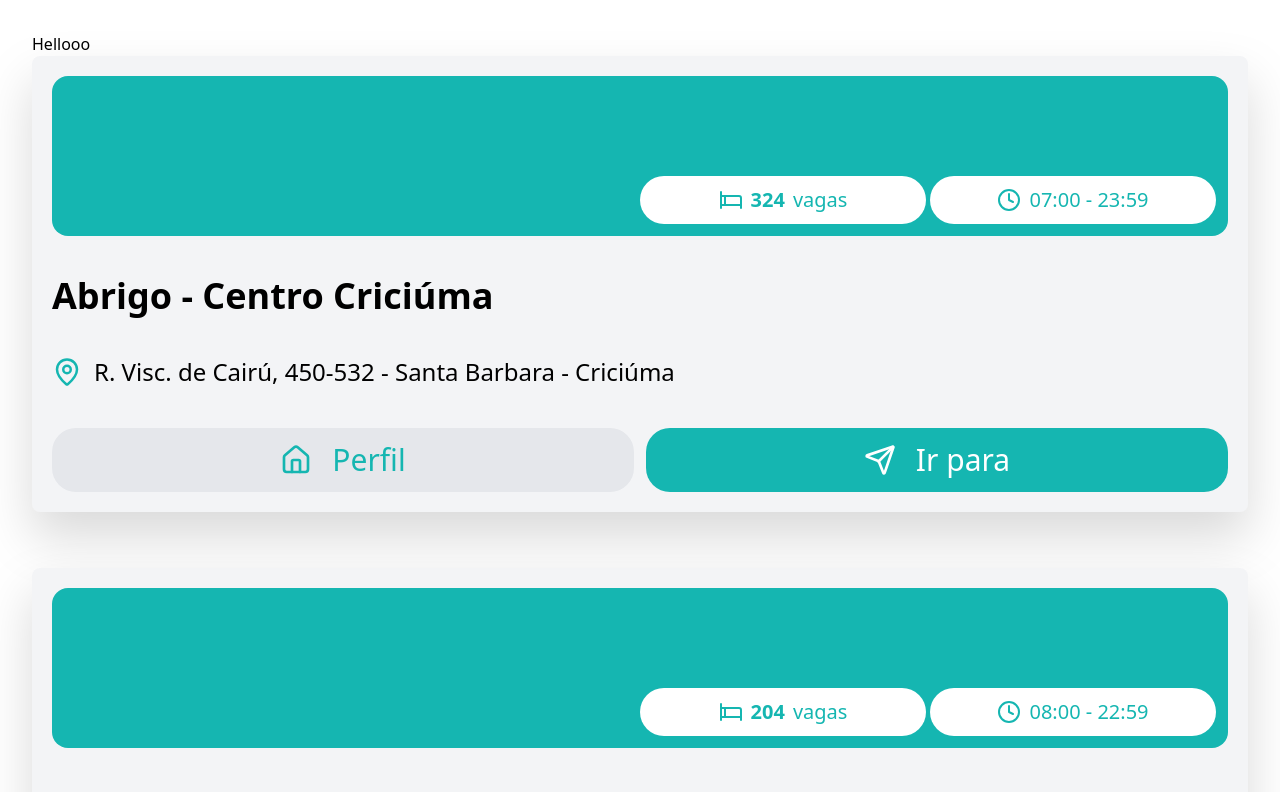
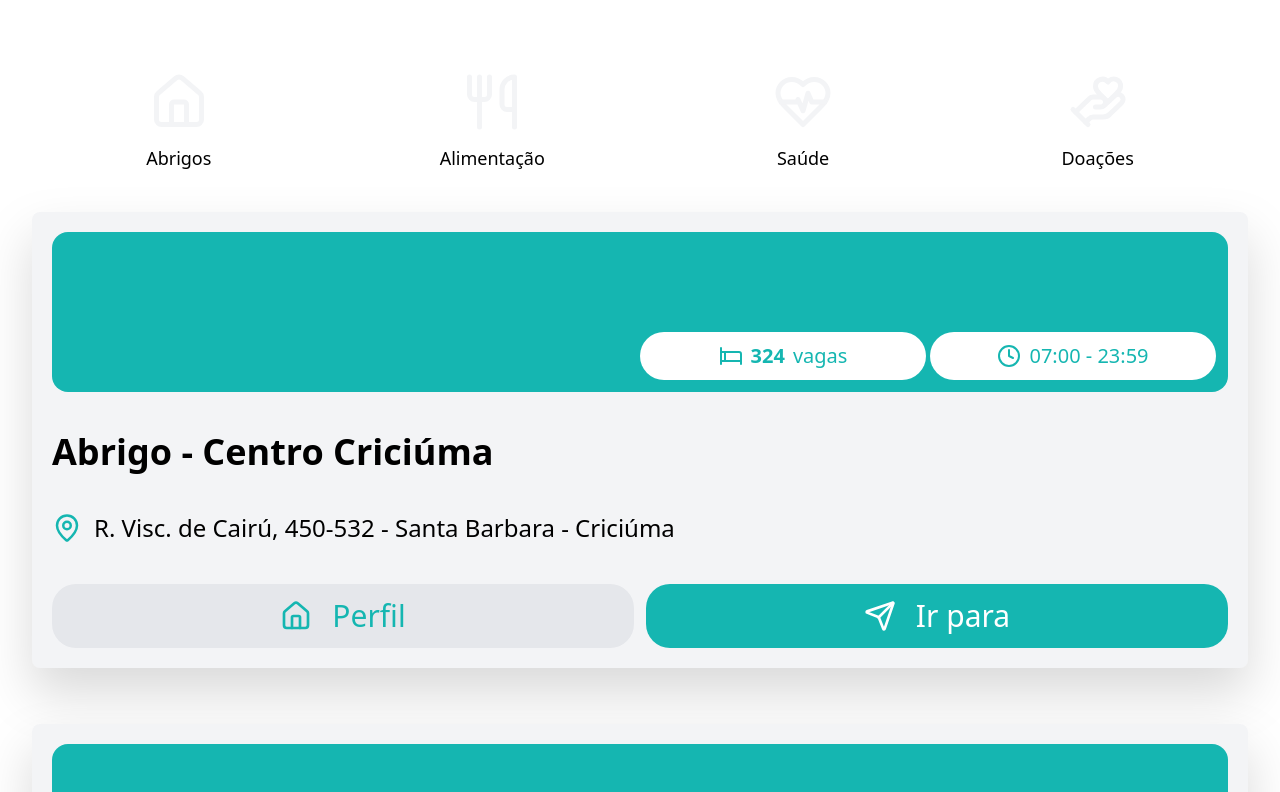
Before and after one commit to BernardoSsilva/HackathonKipper_FrontEnd, a React (Vite) app: page / in a window 1280 px wide. Shown: the top 792 px of the page. Built offline with nearby package versions, Linux system fonts and the light colour scheme.

Commit message:
:sparkles: feat: Construção Header

```diff
--- a/src/components/header.tsx
+++ b/src/components/header.tsx
@@ -1,5 +1,38 @@
-export default function Header(){
-  return(
-    <h1>Hellooo</h1>
+import { HandHeart, HeartPulse, House, Utensils } from "lucide-react";
+import { useState } from "react";
+
+export default function Header() {
+  const [isHouseFocused, setIsHouseFocused] = useState(false)
+  const [isUtensils, setIsUtensils] = useState(false)
+  const [isHeartPulse, setIsHeartPulse] = useState(false)
+  const [isHandHeart, setHandHeart] = useState(false)
+  return (
+    <main className="flex justify-around py-10">
+      <div className="flex flex-col items-center gap-3">
+       <button onClick={() => {setIsHouseFocused(true), setIsUtensils(false), setIsHeartPulse(false), setHandHeart(false)}}>
+        <House size={60} className={isHouseFocused ? 'text-primary' : 'text-gray-100'}/>
+        </button>
+        <p className="text-lg">Abrigos</p>
+      </div>
+      <div className="flex flex-col items-center gap-3">
+      <button onClick={() => {setIsHouseFocused(false), setIsUtensils(true), setIsHeartPulse(false), setHandHeart(false)}}>
+        <Utensils size={60} className={isUtensils ? 'text-primary' : 'text-gray-100'}/>
+        </button>
+        <p className="text-lg">Alimentação</p>
+      </div>
+      <div className="flex flex-col items-center gap-3">
+      <button onClick={() => {setIsHouseFocused(false), setIsUtensils(false), setIsHeartPulse(true), setHandHeart(false)}}>
+        <HeartPulse size={60} className={isHeartPulse ? 'text-primary' : 'text-gray-100'}/>
+        </button>
+        <p className="text-lg">Saúde</p>
+      </div>
+      <div className="flex flex-col items-center gap-3">
+      <button onClick={() => {setIsHouseFocused(false), setIsUtensils(false), setIsHeartPulse(false), setHandHeart(true)}}>
+        <HandHeart size={60} className={isHandHeart ? 'text-primary' : 'text-gray-100'}/>
+        </button>
+        <p className="text-lg">Doações</p>
+      </div>
+
+    </main>
   )
 }
```
